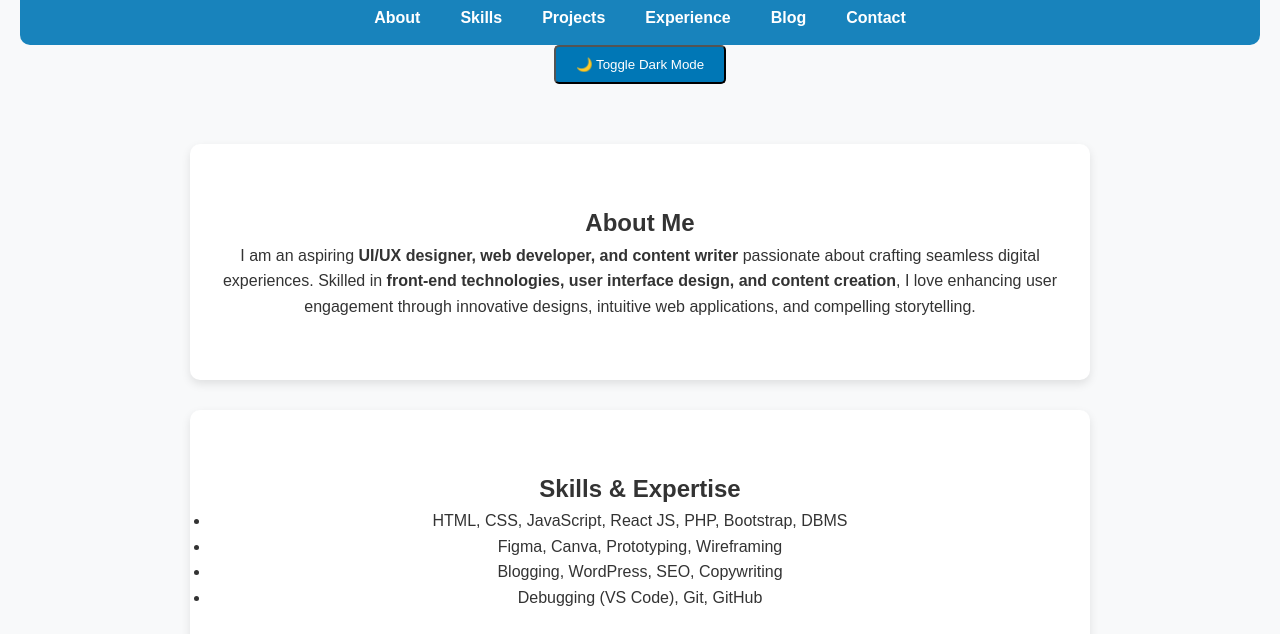
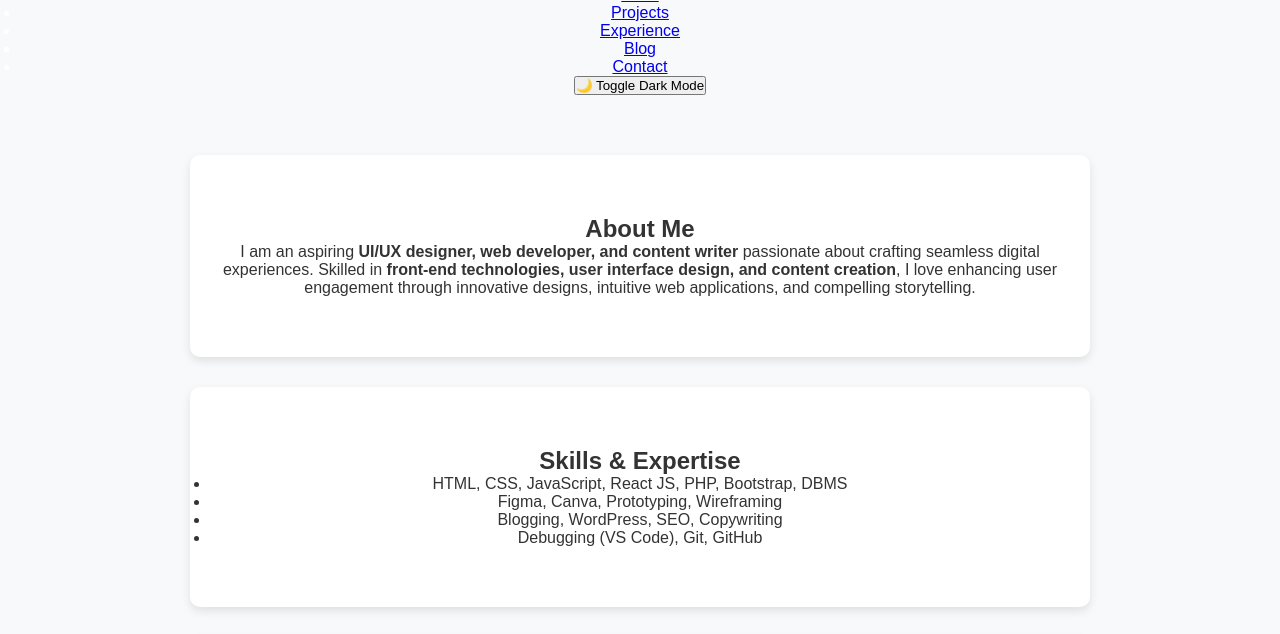
Before and after one commit to Jennifer262/Jennifer-portfolio, a plain HTML site: page index.html in a window 1280 px wide. Shown: the part 147-781 px from the top of the page. Drawn offline with Linux system fonts and the light colour scheme.

Commit message:
Update style.css

```diff
--- a/style.css
+++ b/style.css
@@ -11,7 +11,6 @@ body {
     background-color: #f8f9fa;
     color: #333;
     text-align: center;
-    line-height: 1.6;
 }
 
 /* Header Background */
@@ -19,30 +18,6 @@ header {
     background: url("images/background.jpg") center/cover no-repeat;
     color: white;
     padding: 60px 20px;
-}
-
-/* Navigation */
-nav ul {
-    list-style: none;
-    padding: 15px;
-    background: rgba(0, 119, 182, 0.9);
-    display: flex;
-    justify-content: center;
-    border-radius: 10px;
-}
-
-nav ul li {
-    margin: 0 20px;
-}
-
-nav ul li a {
-    color: white;
-    text-decoration: none;
-    font-weight: bold;
-}
-
-nav ul li a:hover {
-    color: #ffb703;
 }
 
 /* Sections */
@@ -56,26 +31,6 @@ section {
     margin-bottom: 30px;
 }
 
-/* Buttons */
-button {
-    background: #0077b6;
-    color: white;
-    padding: 10px 20px;
-    border-radius: 5px;
-    cursor: pointer;
-}
-
-button:hover {
-    background: #005f86;
-}
-
-/* Footer */
-footer {
-    background: #0077b6;
-    color: white;
-    padding: 10px;
-}
-
 /* Dark Mode */
 .dark-mode {
     background-color: #1e1e1e;
```
